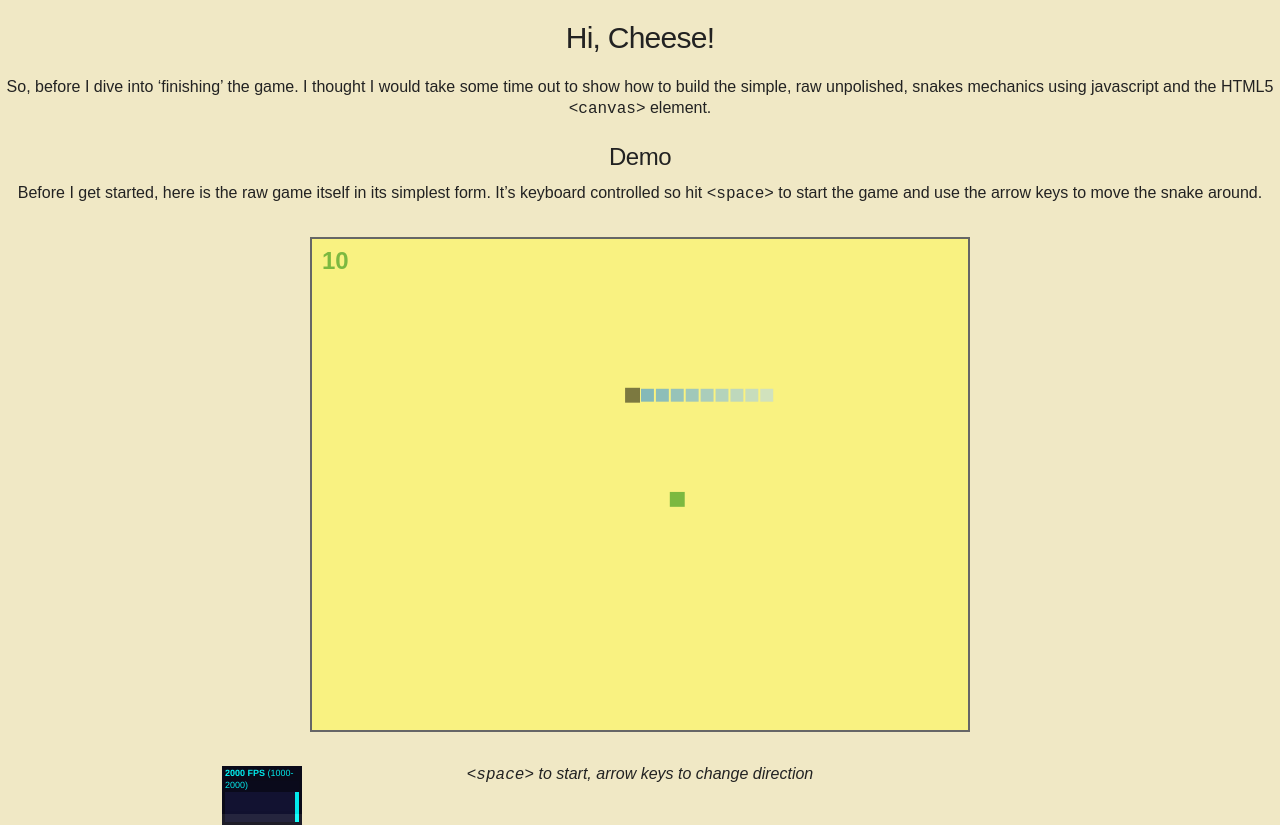
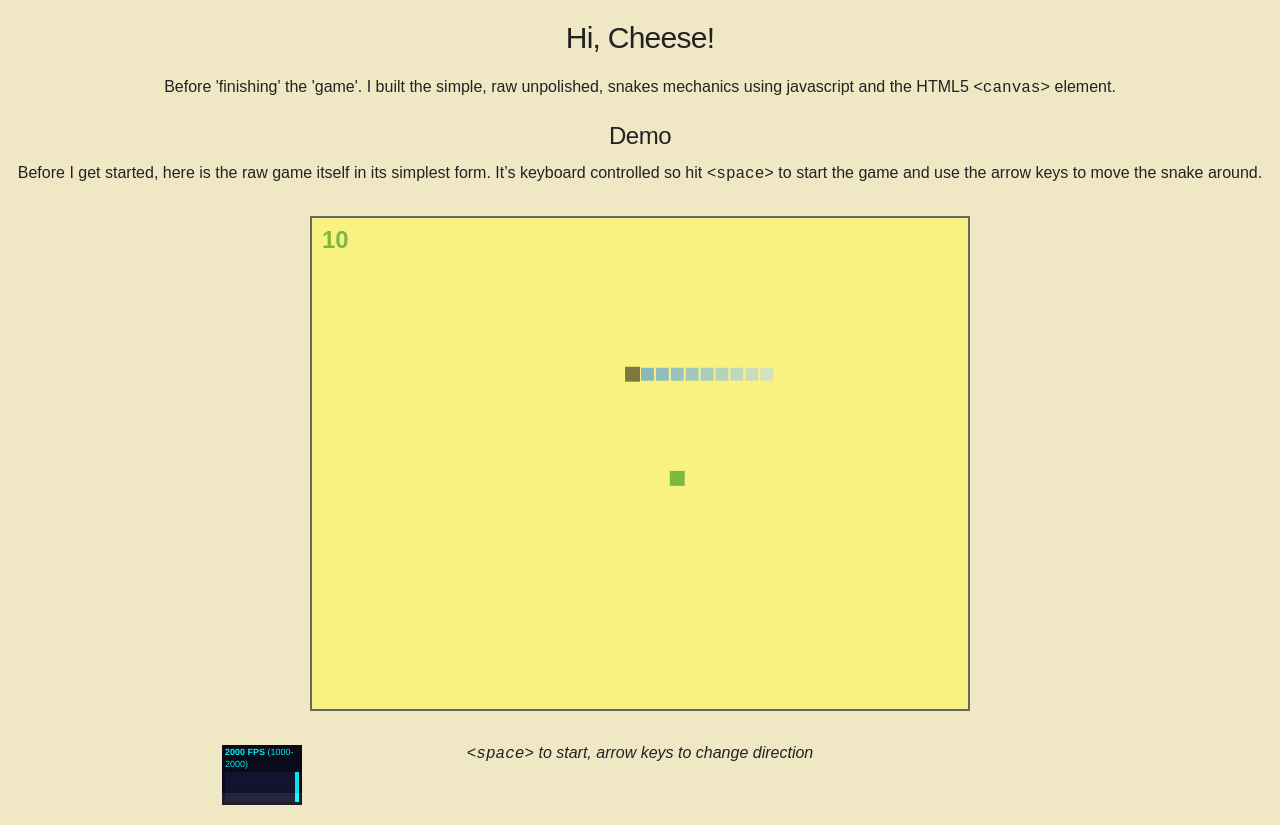
Before and after one commit to MPK59/demoWebsite, a plain HTML site: page page2.html in a window 1280 px wide. Drawn offline with Linux system fonts and the light colour scheme; files whose address does not match are found by name.

Commit message:
Upload website

```diff
--- a/page2.html
+++ b/page2.html
@@ -8,8 +8,7 @@
   <body>
     <h1>Hi, Cheese!</h1>
     <h4 id='date'></h4>
-	<p>So, before I dive into &lsquo;finishing&rsquo; the game. I thought I would take some time out to show
-how to build the simple, raw unpolished, snakes mechanics using javascript and the HTML5
+	<p>Before 'finishing' the 'game'. I built the simple, raw unpolished, snakes mechanics using javascript and the HTML5
 <code>&lt;canvas&gt;</code> element.</p>
 
 <h2 id="snakes">Demo</h2>
```
